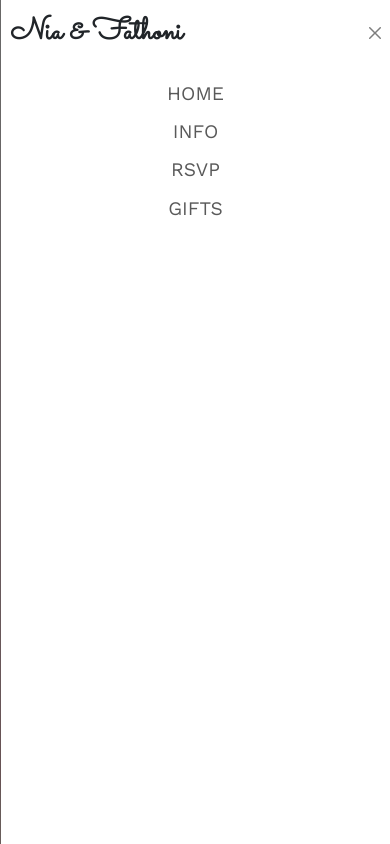
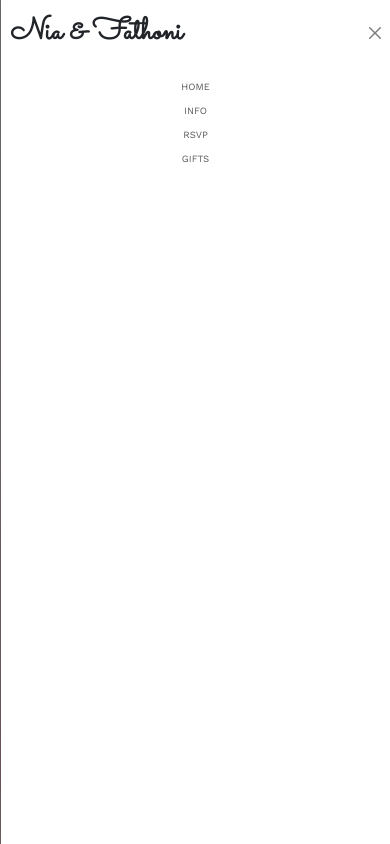
Before and after one commit to fathonio/nia-fathoni-wedding, a plain HTML site: page index.html in a window 390 px wide. Both pictures are taken after a click on the button "Toggle navigation". Shown: the part 844-1688 px from the top of the page. Drawn offline with nearby package versions, Linux system fonts and the light colour scheme.

```diff
--- a/index.html
+++ b/index.html
@@ -38,7 +38,7 @@
             <div class="simply-countdown"></div>
             <a href="#undangan" class="btn btn-lg mt-4" onClick="enableScroll()">Lihat Undangan</a>
 
-            <div class="row justify-content-center mt-5 text-black">
+            <div class="row justify-content-center mt-5">
                 <div class="col-md-6 mt-5">
                     <p class="mt-5">"Dan Diantara Tanda-tanda (Kebesaran)-Nya Ialah Dia Menciptakan Pasangan-pasangan
                         Untukmu
@@ -84,7 +84,7 @@
             <div class="row justify-content-center">
                 <div class="col-md-8 text-center">
                     <h2>Acara Pernikahan</h2>
-                    <h3>Diselenggarakan pada 05 Mei 2023 di Klaten, Jawa Tengah.</h3>
+                    <h3>Diselenggarakan pada 05 Mei 2024 di Klaten, Jawa Tengah.</h3>
                     <p>Dengan segala kerendahan hati, kami memohon do'a restu
                         & mengundang Bapak/Ibu/Saudara/i untuk menghadiri syukuran pernikahan putra-putri kami:
                     </p>
--- a/style.css
+++ b/style.css
@@ -62,6 +62,9 @@
     background-color: rgba(255, 255, 255, 0.3) !important;
     backdrop-filter: blur(4px);
 }
+/* .mynavbar a {
+    color: var(--bg);
+} */
 
 .mynavbar .offcanvas {
     height: 100vh;
@@ -286,7 +289,7 @@
 }
 
 .rsvp p {
-    color: var(--bg);
+    color: var(--bg) !important;
 }
 
 .rsvp form label {
@@ -418,6 +421,10 @@
         padding: 40px;
         margin: 2px;
     }
+    .mynavbar .nav-link {
+        font-size: 1rem;
+        text-align: center;
+    }
 
     .timeline li .timeline-image {
         width: 80px;
```
